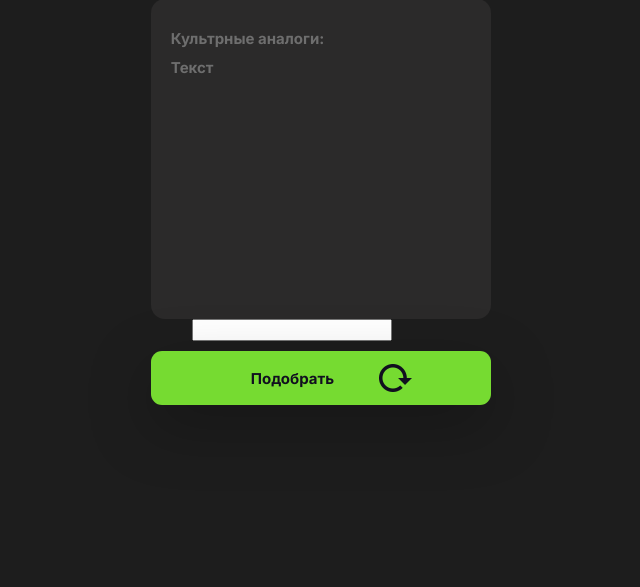
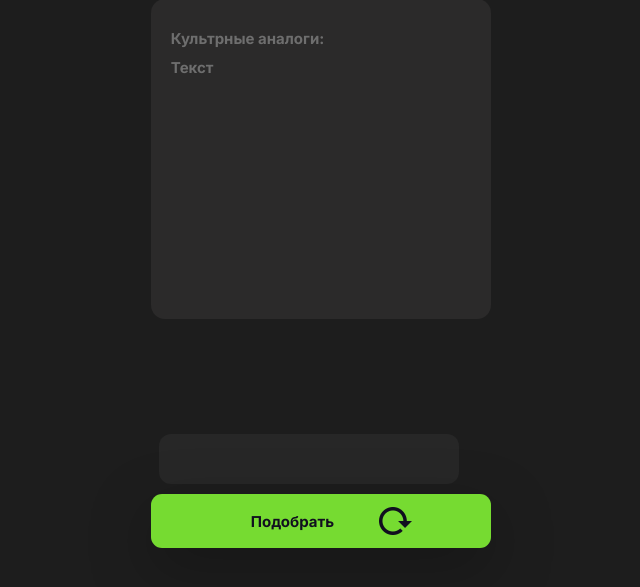
Before and after one commit to Ridgeld/causegenerator.github.io, a PHP site: page /culture.html in a window 1280 px wide. Shown: the part 93-680 px from the top of the page, without its empty margins (292-932 px from the left). Run offline with PHP 8.4, Linux system fonts and the light colour scheme.

Commit message:
Update stylecaused.css

```diff
--- a/stylecaused.css
+++ b/stylecaused.css
@@ -319,3 +319,27 @@ body{
     background:#3F631C;
     color:#6C6868;
 }
+.word{
+    margin-top:10%;
+    padding-left:10px;
+    margin-left:3%;
+    border:none;
+    outline:0;
+    box-sizing: border-box;
+    background-color:#272727;
+    width:300px;
+    height:50px;
+    color:#fff;
+    border-radius:12px;
+    font-size:15px;
+    font-weight:400;
+}
+.word::placeholder{
+    color:#121212;
+    font-size:12px;
+    font-weight:400;
+}
+.word:focus{
+    outline:0;
+    border-color:#76DB31;
+}
```
